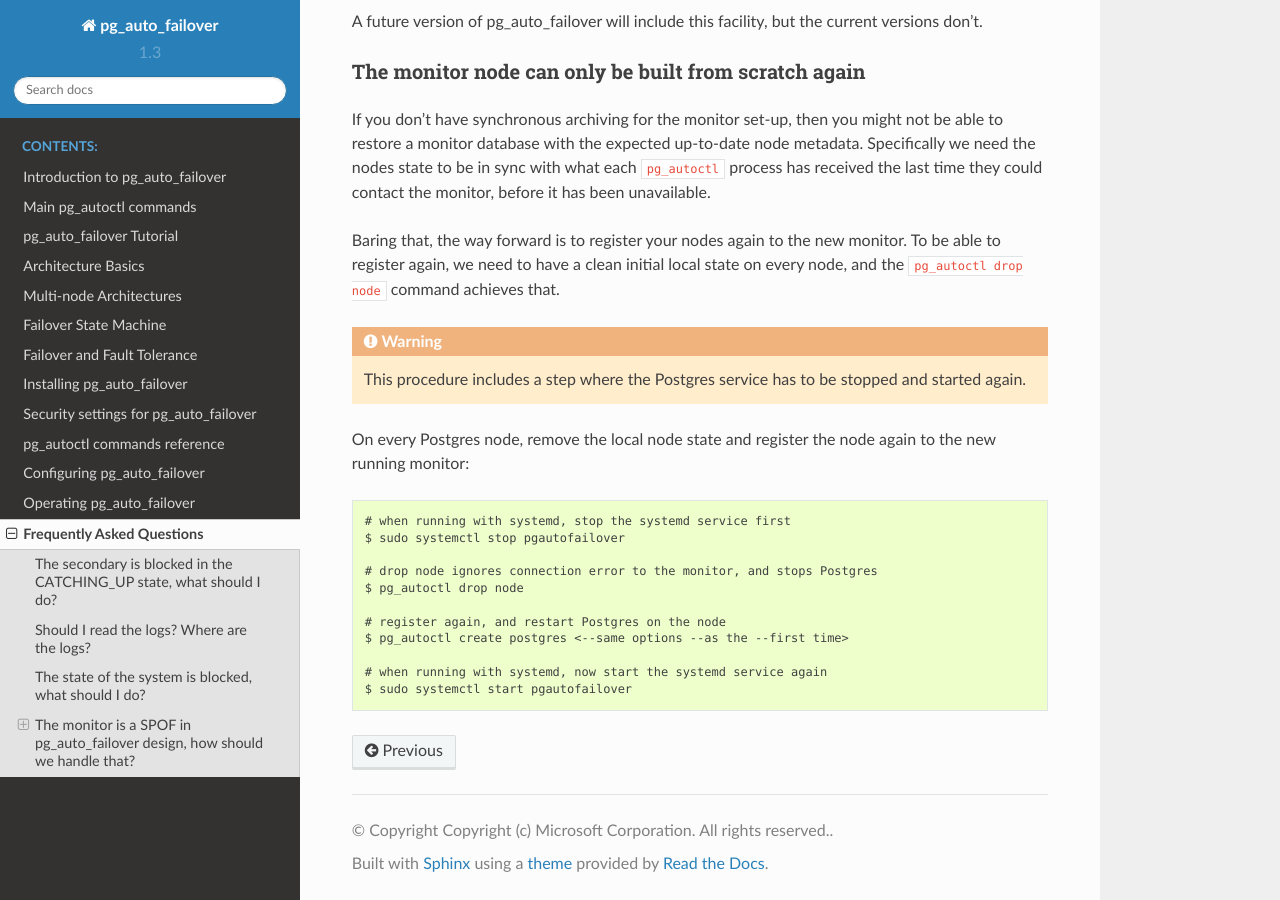
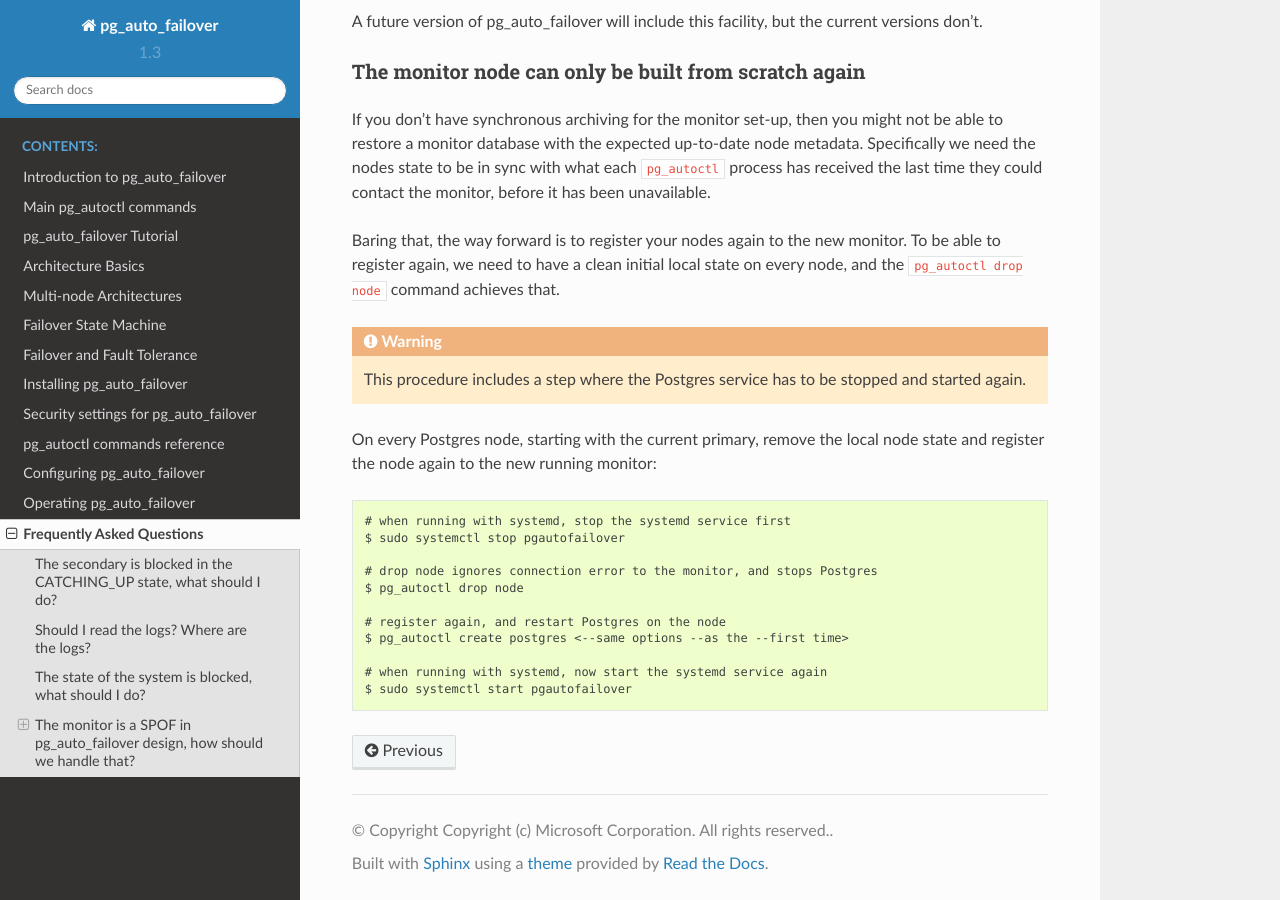
Before and after one commit to hapostgres/pg_auto_failover, a Sphinx documentation site: the page built from docs/faq.rst, in a window 1280 px wide and 900 px high, scrolled down 3174 px. Built offline with Sphinx 7.4.7 and the Read the Docs theme 2.0.0, drawn with Linux system fonts in a browser that asks for light colours.

Commit message:
Update docs/faq.rst
Co-authored-by: Jelte Fennema <github-tech@jeltef.nl>

```diff
--- a/docs/faq.rst
+++ b/docs/faq.rst
@@ -174,7 +174,7 @@ state on every node, and the ``pg_autoctl drop node`` command achieves that.
    This procedure includes a step where the Postgres service has to be
    stopped and started again.
 
-On every Postgres node, remove the local node state and register the node
+On every Postgres node, starting with the current primary, remove the local node state and register the node
 again to the new running monitor::
 
   # when running with systemd, stop the systemd service first
```
